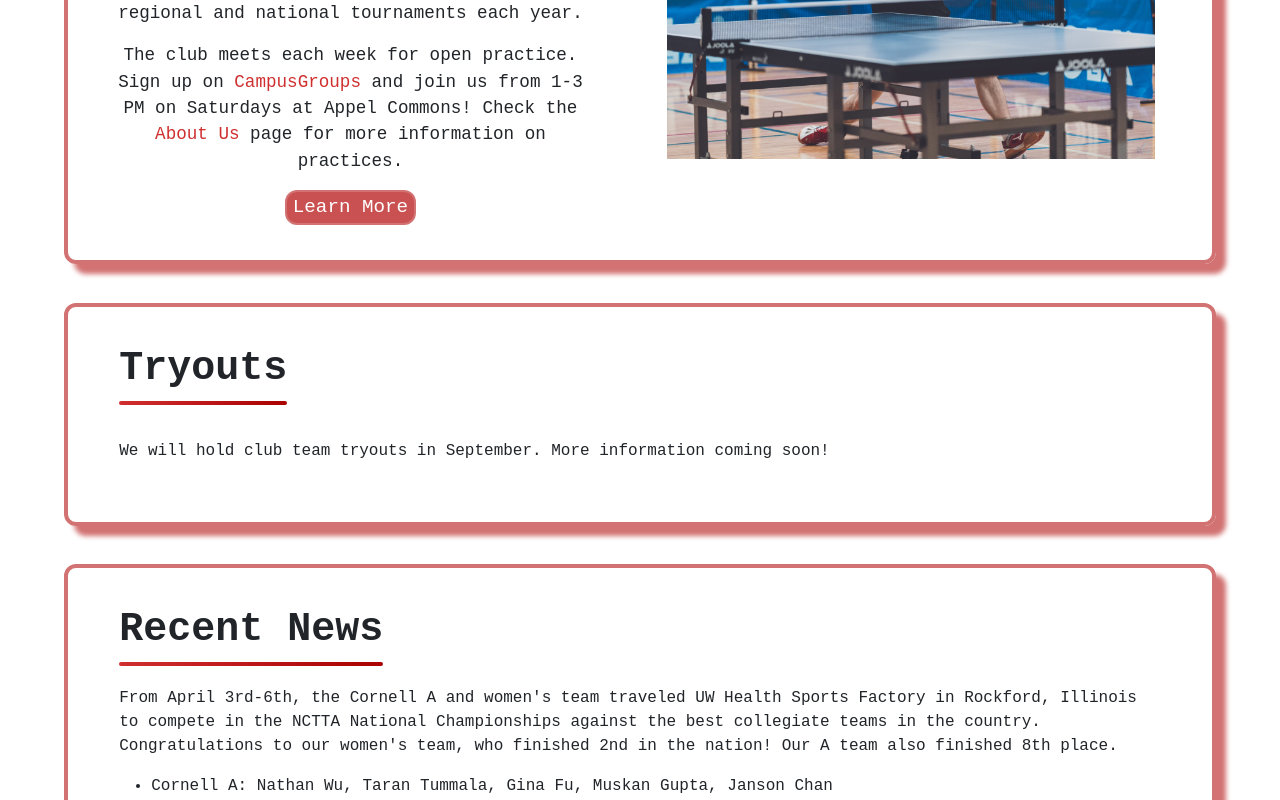
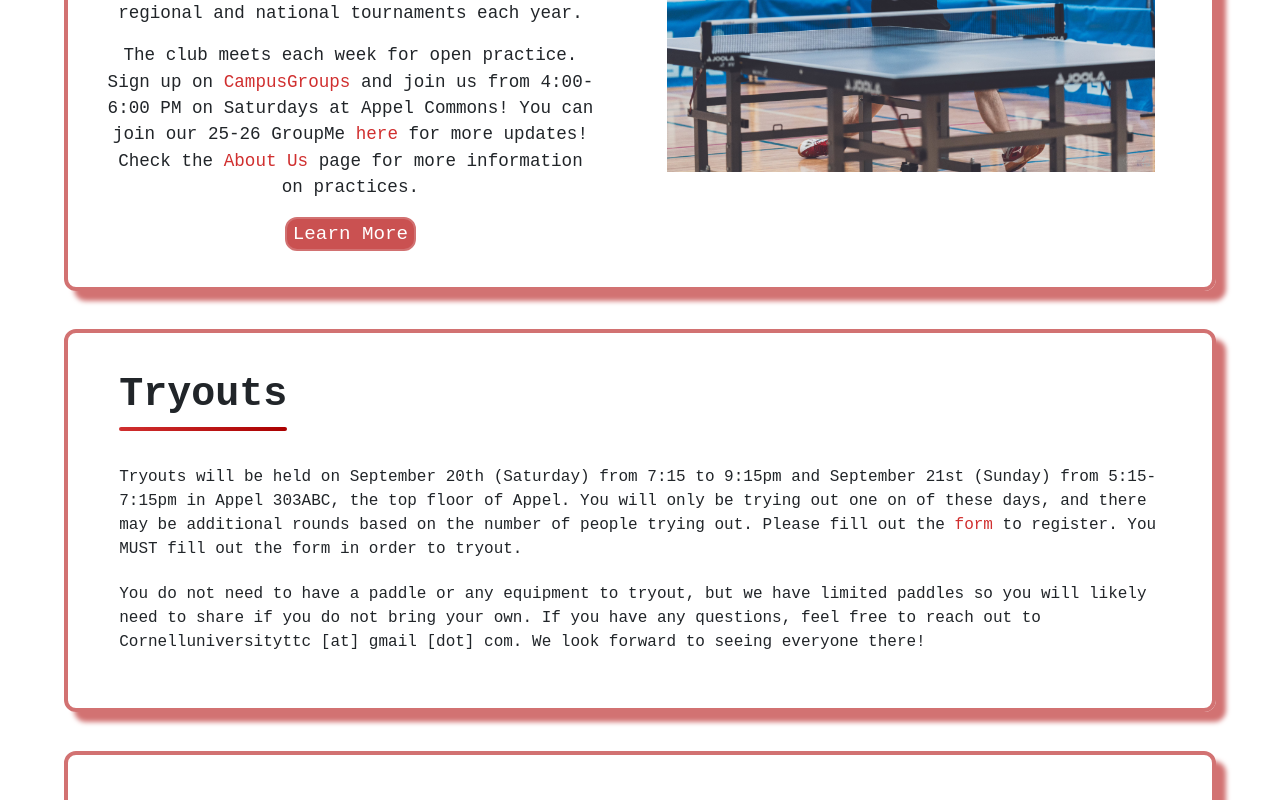
Before and after one commit to gordonm0253/cuttc, a React (Vite) app: page / in a window 1280 px wide. Shown: the part 1080-1880 px from the top of the page. Built offline with nearby package versions, Linux system fonts and the light colour scheme.

Commit message:
FA25 updates

```diff
--- a/src/about.jsx
+++ b/src/about.jsx
@@ -19,7 +19,7 @@ export default function About() {
                         <div className= "underline-bar-shorter"></div>
                 </div>
                 <p>
-                    The club meets each week for open practice from <b>1-3 PM on Saturdays at Appel Commons 303ABC </b>
+                    The club meets each week for open practice from <b>4:00-6:00 PM on Saturdays at Appel Commons 303ABC </b>
                     (upstairs from North Star dining hall). We&apos;ll have tables set up, so bring a friend to play or meet
                     some new people! We will provide paddles and balls (but feel free to bring your own equipment).
                 </p>
@@ -42,9 +42,6 @@ export default function About() {
                 <div className = "image-container">
                     <img src = {nathantaran} />
                 </div>
-                <p>
-                    We will host our next tryouts at the beginning of the fall 2025 semester. Stay tuned for more information!
-                </p>
             </div>
         </>
     );
--- a/src/home.jsx
+++ b/src/home.jsx
@@ -29,8 +29,8 @@ export default function Home() {
                             national tournaments each year.
                         </p>
                         <p>
-                            The club meets each week for open practice. Sign up on <a target = "_blank" href = "https://cornell.campusgroups.com/CTTC/club_signup" className="redlink">CampusGroups</a> and join us from 1-3 PM on Saturdays at Appel Commons!
-                            Check the <Link to = "/about" className = "redlink">About Us</Link> page for more information on practices.
+                            The club meets each week for open practice. Sign up on <a target = "_blank" href = "https://cornell.campusgroups.com/CTTC/club_signup" className="redlink">CampusGroups</a> and join us from 4:00-6:00 PM on Saturdays at Appel Commons!
+                            You can join our 25-26 GroupMe <a target = "_blank" href = "https://groupme.com/join_group/103997327/0gKV72gZ" className="redlink">here</a> for more updates! Check the <Link to = "/about" className = "redlink">About Us</Link> page for more information on practices.
                         </p>
                         <Link to = "/about">
                             <button className= "red-button">Learn More</button>
@@ -49,7 +49,11 @@ export default function Home() {
                     <div className= "underline-bar"></div>
                 </div>
                 <p className = "contentP">
-                    We will hold club team tryouts in September. More information coming soon!
+                    Tryouts will be held on September 20th (Saturday) from 7:15 to 9:15pm and September 21st (Sunday) from 5:15-7:15pm in Appel 303ABC, the top floor of Appel. You will only be trying out one on of these days, and there may be additional rounds based on the number of people trying out.
+                    Please fill out the <a href = "https://docs.google.com/forms/d/e/1FAIpQLScThPIzVZwlrqmbqO2zzeW4lFH03HaO66GHqwl2Smox3DIIyQ/viewform" target = "_blank" className="redlink" >form</a> to register. You MUST fill out the form in order to tryout.
+                </p>
+                <p>
+                    You do not need to have a paddle or any equipment to tryout, but we have limited paddles so you will likely need to share if you do not bring your own. If you have any questions, feel free to reach out to Cornelluniversityttc [at] gmail [dot] com. We look forward to seeing everyone there!
                 </p>
             </div>
             <div className = "recentDiv redBorder loadingAnimate">
@@ -58,7 +62,7 @@ export default function Home() {
                         <div className= "underline-bar"></div>
                 </div>
                 <p>From April 3rd-6th, the Cornell A and women's team traveled UW Health Sports Factory in Rockford, Illinois to compete in the NCTTA National Championships against the best collegiate teams in the country.
-                    Congratulations to our women's team, who finished 2nd in the nation! Our A team also finished 8th place. </p>
+                    A huge congratulations to our women's team, who finished 2nd in the nation! Our A team also finished 8th place. </p>
                 <ul>
                     <li>Cornell A: Nathan Wu, Taran Tummala, Gina Fu, Muskan Gupta, Janson Chan</li>
                     <li>Cornell Women's: Gina Fu, Muskan Gupta, Surabhi Shastry, Heidi Lim</li>
```
